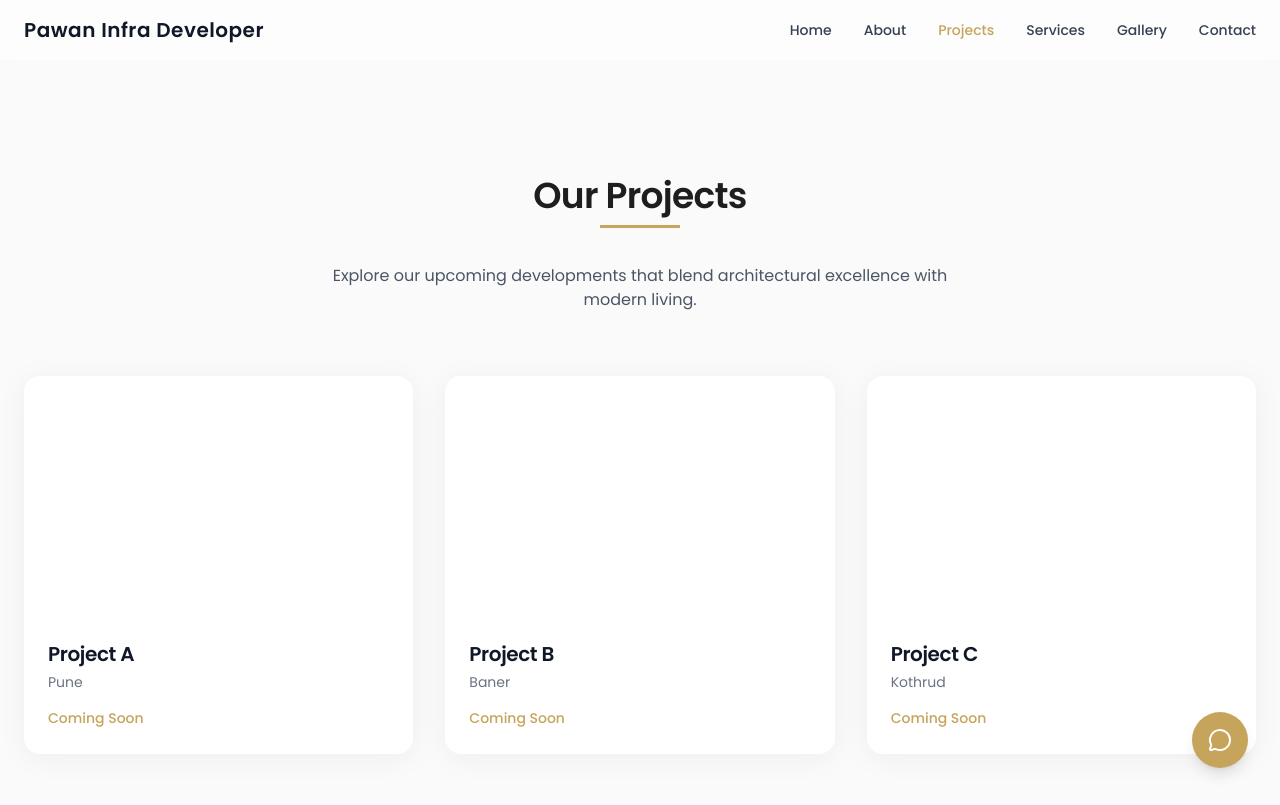
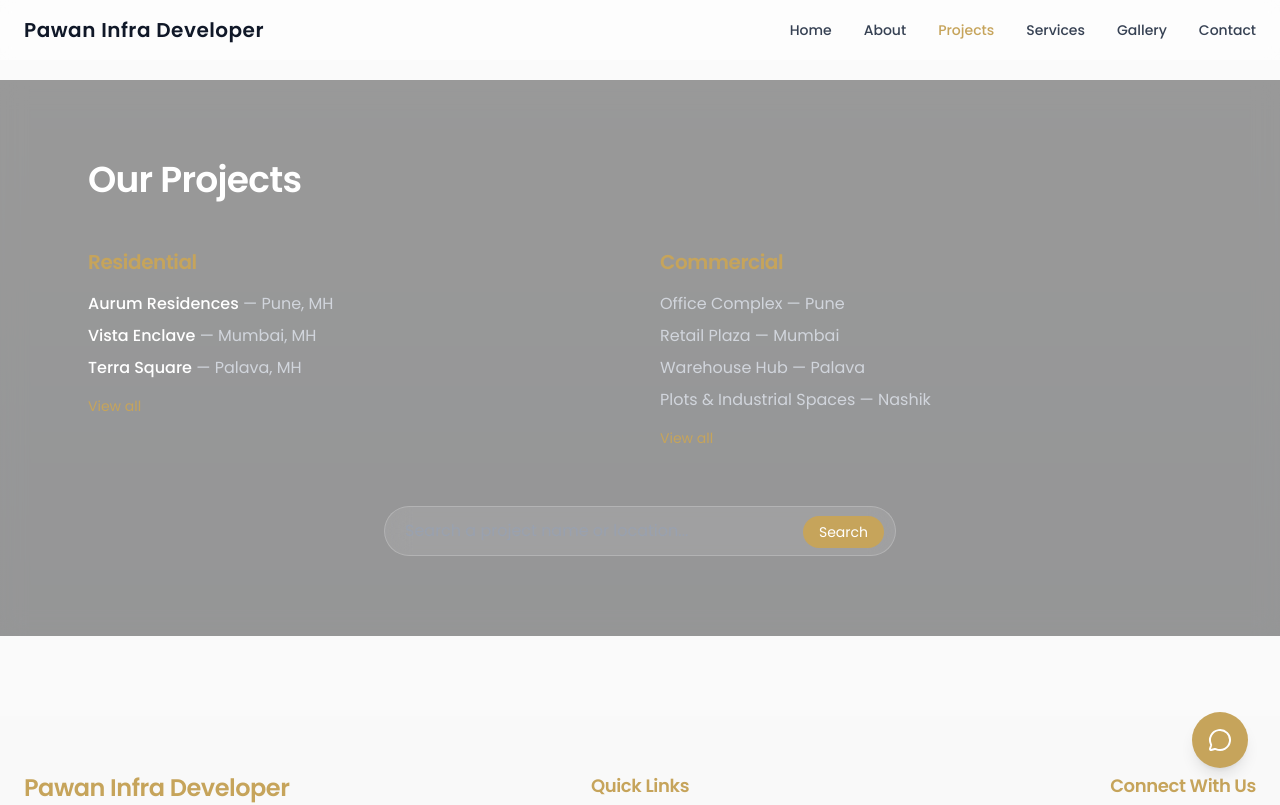
Before and after one commit to atharvsadewad/pawan-infra-developer, a Next.js app: page /projects in a window 1280 px wide. Shown: the top 805 px of the page. Built offline with nearby package versions, Linux system fonts and the light colour scheme.

Commit message:
Update projects.tsx

```diff
--- a/src/pages/projects.tsx
+++ b/src/pages/projects.tsx
@@ -1,56 +1,91 @@
 import { motion } from "framer-motion"
-import Head from "next/head"
-
-<>
-  <Head>
-    <title>Projects | Pawan Infra Developer</title>
-    <meta name="description"
-          content="Explore ongoing and upcoming projects by Pawan Infra Developer — blending architectural excellence, innovation, and modern design." />
-  </Head>
-  {/* rest of your section */}
-</>
-
+import Link from "next/link"
 
 export default function Projects() {
-  const projects = [
-    { name: "Project A", location: "Pune", status: "Coming Soon" },
-    { name: "Project B", location: "Baner", status: "Coming Soon" },
-    { name: "Project C", location: "Kothrud", status: "Coming Soon" },
-  ]
+  return (
+    <section className="relative overflow-hidden bg-gradient-to-b from-white to-gray-50 dark:from-[#0a0a0a] dark:to-[#111111] py-20">
+      {/* Background Blur Overlay */}
+      <div className="absolute inset-0 bg-black/40 backdrop-blur-md"></div>
 
-  return (
-    <section className="min-h-screen bg-[#FAFAFA] py-24 px-6">
-      <div className="mx-auto max-w-7xl text-center">
-        <h2 className="text-4xl font-semibold text-[#1E1E1E] mb-6 relative inline-block after:absolute after:w-20 after:h-[3px] after:bg-[#C6A45B] after:left-1/2 after:-translate-x-1/2 after:-bottom-3">
+      <div className="relative z-10 max-w-6xl mx-auto px-6">
+        {/* Title */}
+        <motion.h2
+          initial={{ opacity: 0, y: 20 }}
+          whileInView={{ opacity: 1, y: 0 }}
+          transition={{ duration: 0.6 }}
+          className="text-3xl md:text-4xl font-semibold text-white mb-12"
+        >
           Our Projects
-        </h2>
-        <p className="text-gray-600 max-w-2xl mx-auto mt-6">
-          Explore our upcoming developments that blend architectural excellence with modern living.
-        </p>
-      </div>
+        </motion.h2>
 
-      <div className="mt-16 grid gap-8 sm:grid-cols-2 lg:grid-cols-3 max-w-7xl mx-auto">
-        {projects.map((project, i) => (
+        {/* Project Grid */}
+        <div className="grid grid-cols-1 md:grid-cols-2 gap-10">
+          {/* Residential */}
           <motion.div
-            key={i}
             initial={{ opacity: 0, y: 30 }}
             whileInView={{ opacity: 1, y: 0 }}
-            transition={{ duration: 0.6, delay: i * 0.1 }}
-            viewport={{ once: true }}
-            className="group relative bg-white rounded-2xl shadow-[0_4px_30px_rgba(0,0,0,0.05)] overflow-hidden hover:-translate-y-1 transition-all duration-300"
+            transition={{ duration: 0.8 }}
+            className="text-white"
           >
-            <div className="h-60 bg-[url('/assets/project-placeholder.jpg')] bg-cover bg-center" />
-            <div className="p-6 text-left">
-              <h3 className="text-xl font-semibold text-gray-900 group-hover:text-[#C6A45B] transition-colors">
-                {project.name}
-              </h3>
-              <p className="text-gray-500 text-sm mt-1">{project.location}</p>
-              <span className="inline-block mt-4 text-sm text-[#C6A45B] font-medium">
-                {project.status}
-              </span>
-            </div>
+            <h3 className="text-xl font-semibold mb-4 text-[#C6A45B]">Residential</h3>
+            <ul className="space-y-2 text-gray-300">
+              <li>
+                <span className="font-medium text-white">Aurum Residences</span> — Pune, MH
+              </li>
+              <li>
+                <span className="font-medium text-white">Vista Enclave</span> — Mumbai, MH
+              </li>
+              <li>
+                <span className="font-medium text-white">Terra Square</span> — Palava, MH
+              </li>
+            </ul>
+            <Link
+              href="#"
+              className="mt-4 inline-block text-sm text-[#C6A45B] hover:underline hover:text-[#d6b76b]"
+            >
+              View all
+            </Link>
           </motion.div>
-        ))}
+
+          {/* Commercial */}
+          <motion.div
+            initial={{ opacity: 0, y: 30 }}
+            whileInView={{ opacity: 1, y: 0 }}
+            transition={{ duration: 0.8, delay: 0.2 }}
+            className="text-white"
+          >
+            <h3 className="text-xl font-semibold mb-4 text-[#C6A45B]">Commercial</h3>
+            <ul className="space-y-2 text-gray-300">
+              <li>Office Complex — Pune</li>
+              <li>Retail Plaza — Mumbai</li>
+              <li>Warehouse Hub — Palava</li>
+              <li>Plots & Industrial Spaces — Nashik</li>
+            </ul>
+            <Link
+              href="#"
+              className="mt-4 inline-block text-sm text-[#C6A45B] hover:underline hover:text-[#d6b76b]"
+            >
+              View all
+            </Link>
+          </motion.div>
+        </div>
+
+        {/* Search Bar */}
+        <motion.div
+          initial={{ opacity: 0, y: 20 }}
+          whileInView={{ opacity: 1, y: 0 }}
+          transition={{ duration: 0.6, delay: 0.3 }}
+          className="mt-14 max-w-lg mx-auto relative"
+        >
+          <input
+            type="text"
+            placeholder="Search a project name or location..."
+            className="w-full rounded-full bg-white/10 backdrop-blur-md border border-white/20 text-gray-100 placeholder-gray-400 py-3 px-5 focus:outline-none focus:ring-2 focus:ring-[#C6A45B]/60 transition-all"
+          />
+          <button className="absolute right-3 top-2.5 bg-[#C6A45B] text-white px-4 py-1.5 rounded-full text-sm hover:bg-[#b48e4f]">
+            Search
+          </button>
+        </motion.div>
       </div>
     </section>
   )
```
